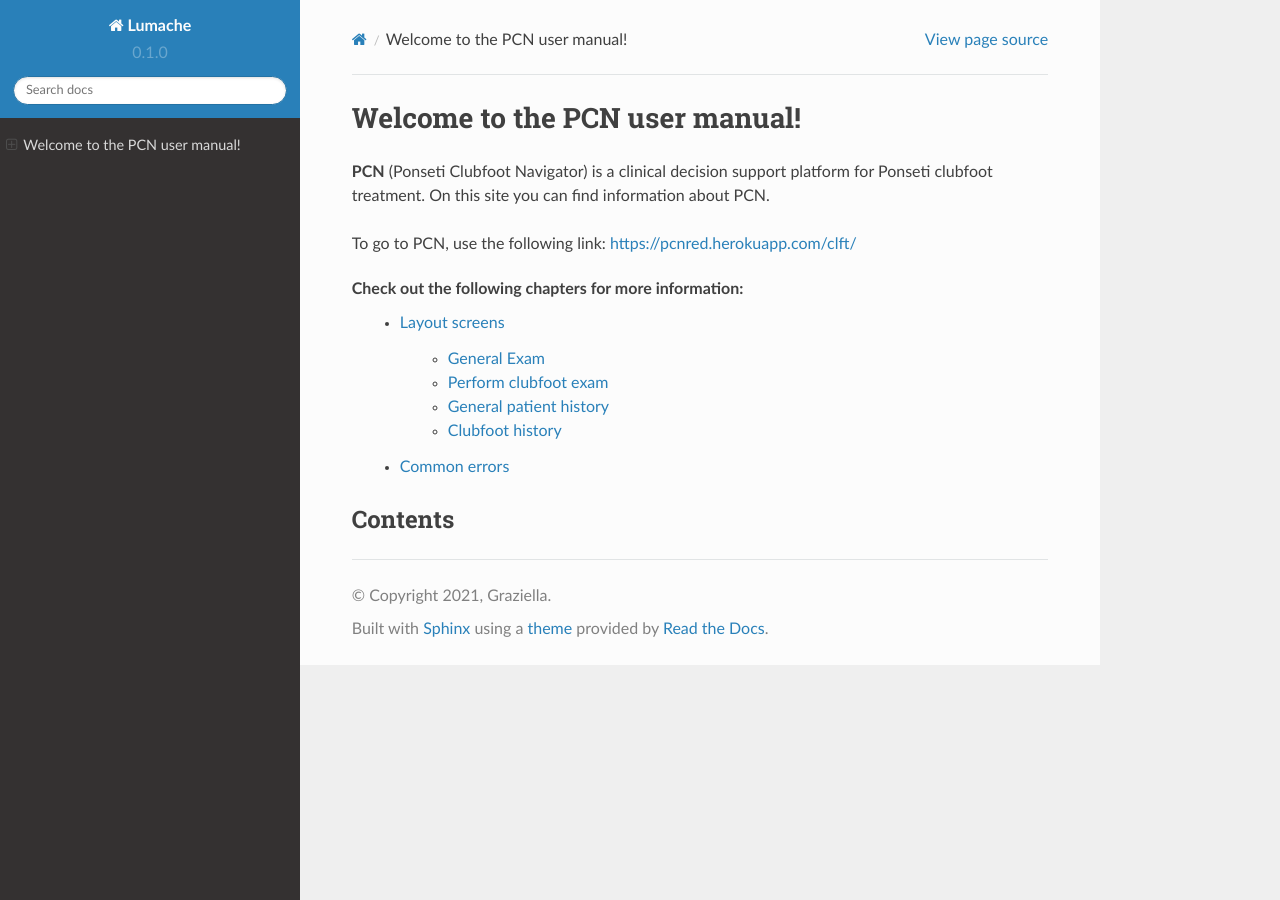
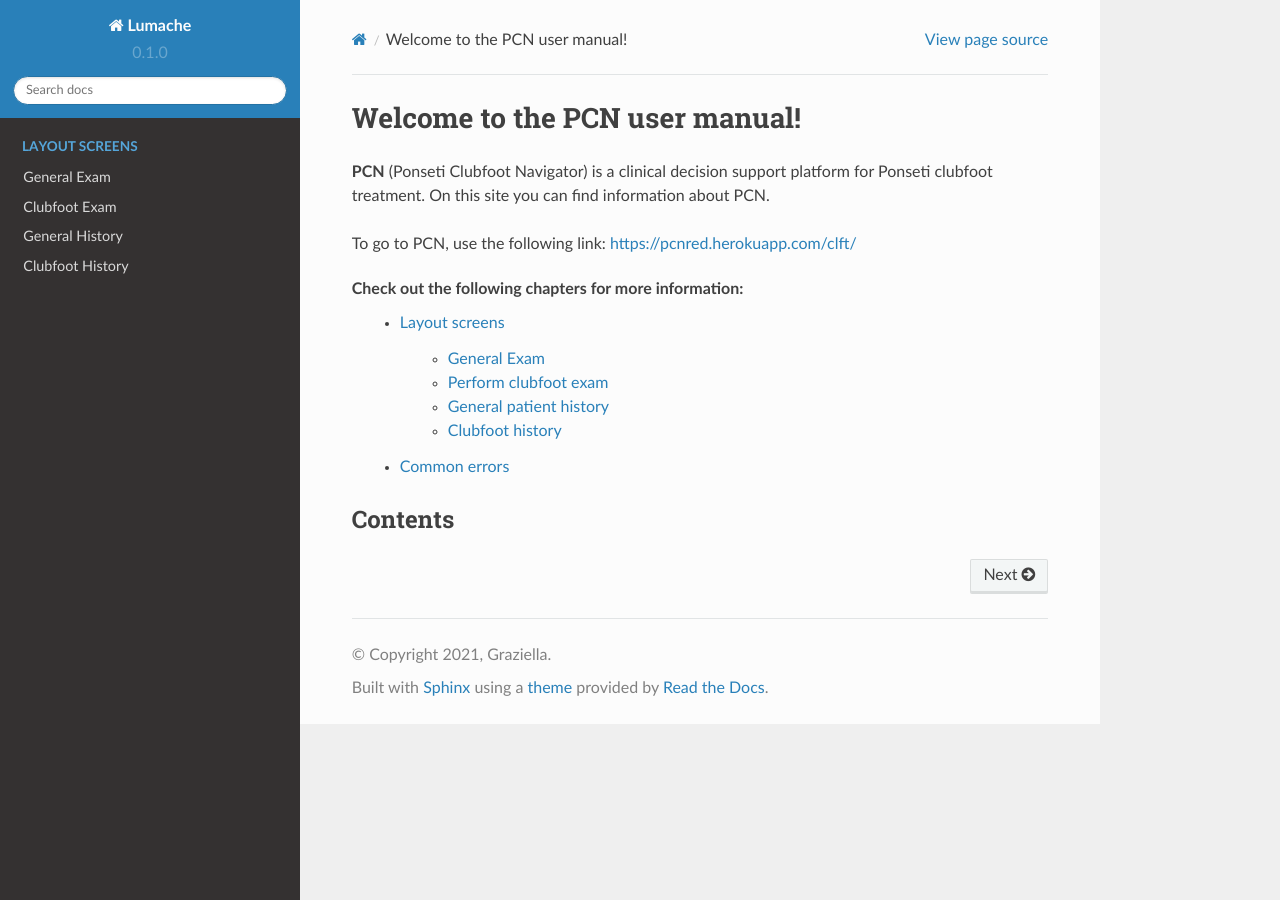
Before and after one commit to SWijnands01/PCN, a Sphinx documentation site: the page built from docs/source/index.rst, in a window 1280 px wide. Built offline with Sphinx 7.4.7 and the Read the Docs theme 2.0.0, drawn with Linux system fonts in a browser that asks for light colours.

Commit message:
Update index.rst

```diff
--- a/docs/source/index.rst
+++ b/docs/source/index.rst
@@ -19,4 +19,13 @@ Check out the following chapters for more information:
 Contents
 --------
 
+
 .. toctree::
+   :hidden:
+   :maxdepth: 1
+   :caption: Layout Screens
+
+   General Exam <GeneralExamScreen>
+   Clubfoot Exam <ClubfootExamScreen>
+   General History <GeneralHistoryScreen>
+   Clubfoot History <ClubfootHistoryScreen>
```
